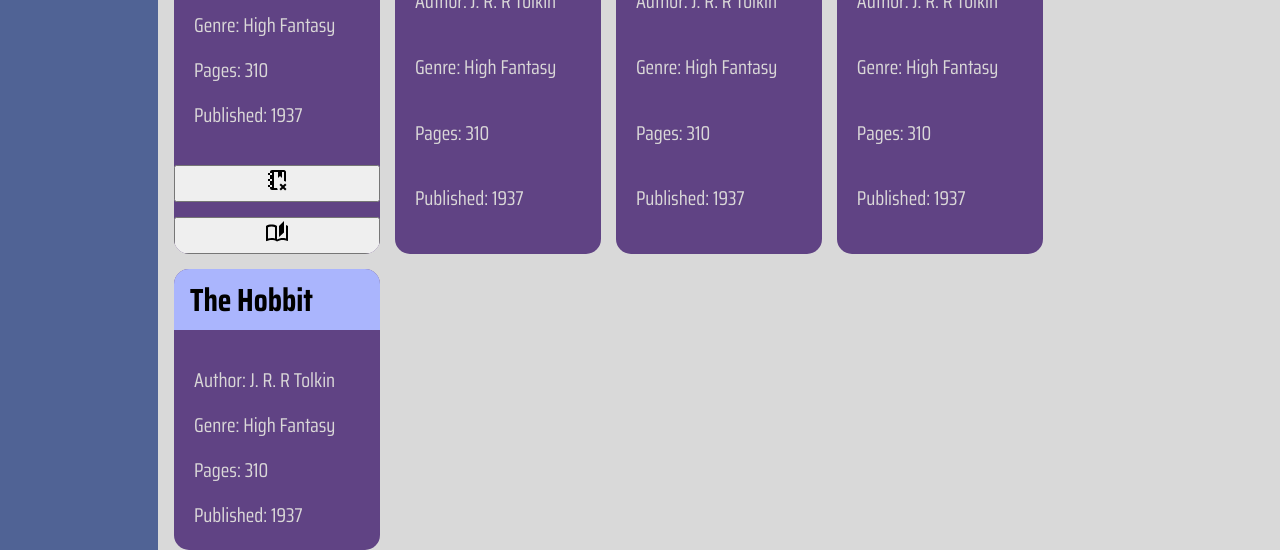
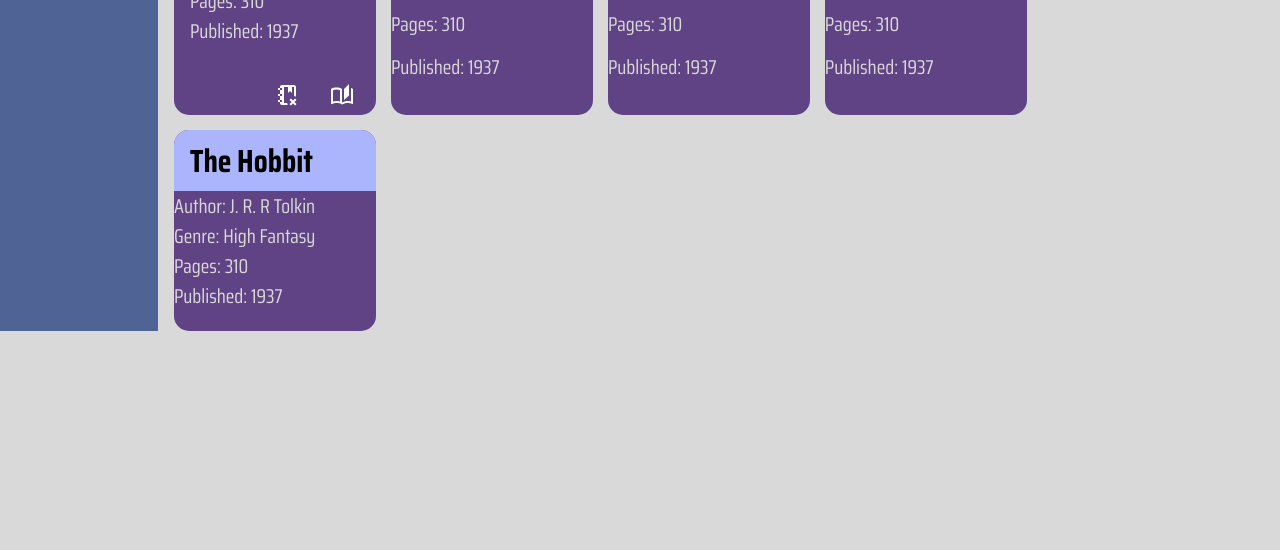
Before and after one commit to its-saad-rahman/the-library, a plain HTML site: page index.html in a window 1280 px wide. Shown: the part 761-1311 px from the top of the page. After the commit the page ends 1092 px from the top, so only its background shows below. Drawn offline with Linux system fonts and the light colour scheme.

Commit message:
Added styles to button

```diff
--- a/style.css
+++ b/style.css
@@ -201,6 +201,7 @@ main {
   display: grid;
   grid-template-columns: 8fr 2fr;
   gap: 20px;
+  margin-right: 20px;
 }
 
 /*************** ADD BOOK *****************/
@@ -240,7 +241,7 @@ form div {
   background: hsla(0 0% 100% / 25%);
 }
 .form-control input::placeholder {
-  color: white;
+  color: hsl(0, 5%, 34%);
 }
 .genre__form-control div:first-child {
   flex-grow: 2.5;
@@ -289,12 +290,12 @@ input[type='checkbox'] {
 .recently-add .content p,
 .currently-reading .content p {
   font-size: var(--fs-200);
-  padding-left: 1em;
+  /* padding-left: 1em; */
 }
-.currently-reading .content p:nth-child(2),
+/* .currently-reading .content p:nth-child(2),
 .recently-add .content p:nth-child(2) {
   padding-top: 1em;
-}
+} */
 
 .currently-reading .content p:last-child,
 .recently-add .content p:last-child {
@@ -303,7 +304,7 @@ input[type='checkbox'] {
 
 /*************** RECENTLY ADD *****************/
 
-.recently-add div {
+.recently-add > div {
   display: grid;
   grid-template-columns: repeat(auto-fit, minmax(200px, 1fr));
   gap: 15px;
@@ -312,13 +313,39 @@ input[type='checkbox'] {
   background: var(--clr-add-book-gradient-1);
   border-radius: 15px;
   overflow: hidden;
+  display: grid;
+  grid-template-columns: 1fr;
 }
 .recently-add .content .title {
   background: var(--clr-currently-reading-bg);
   padding: 0.2em 0.5em;
-  color: blac;
+  color: black;
 }
 
 .recently-add .content p {
   color: var(--clr-font);
 }
+
+button[data-remove],
+button[data-reading] {
+  border: 0;
+  outline: none;
+  cursor: pointer;
+  background: transparent;
+  color: white;
+  margin-right: 1em;
+  transition: color 350ms ease-in-out;
+}
+button[data-remove]:hover,
+button[data-reading]:hover {
+  color: var(--clr-currently-reading-bg);
+}
+button[data-remove]:hover {
+  color: rgb(207, 53, 53);
+}
+.content-desc {
+  padding: 1em;
+}
+.content-btns {
+  justify-self: end;
+}
```
